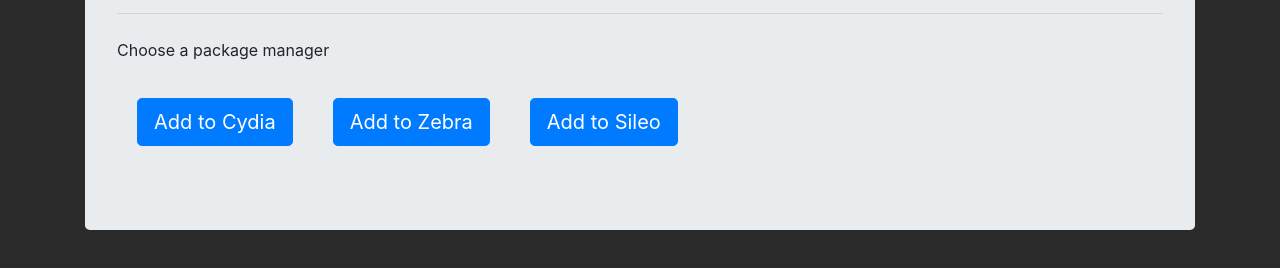
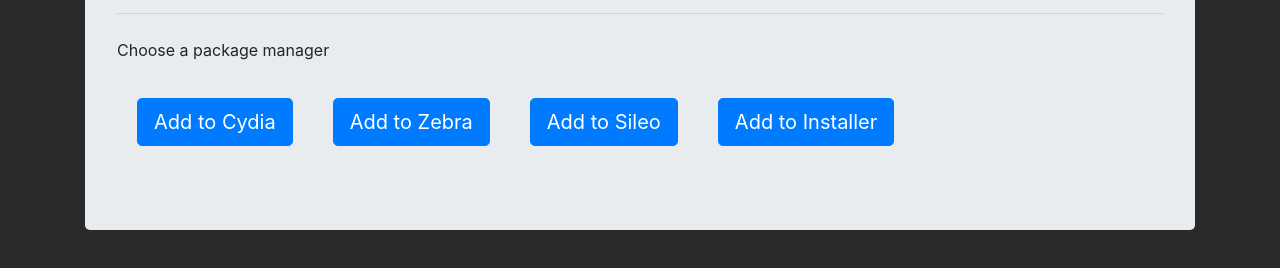
Before and after one commit to Zemyoro/repo, a plain HTML site: page index.html in a window 1280 px wide. Shown: the part 180-448 px from the top of the page. Drawn offline with nearby package versions, Linux system fonts and the light colour scheme.

Commit message:
Installer

```diff
--- a/index.html
+++ b/index.html
@@ -47,7 +47,7 @@
 			<p align="left" class="lead">My repository!</p>
 			<hr class="my-4">
 			<p>Choose a package manager</p>
-			<a class="btn btn-primary btn-lg" href="cydia://url/https://cydia.saurik.com/api/share#?source=https://zemyoro.github.io/repo" role="button">Add to Cydia</a><a class="btn btn-primary btn-lg" href="zbra://sources/add/https://zemyoro.github.io/repo" role="button">Add to Zebra</a><a class="btn btn-primary btn-lg" href="sileo://source/https://zemyoro.github.io/repo" role="button">Add to Sileo</a>
+			<a class="btn btn-primary btn-lg" href="cydia://url/https://cydia.saurik.com/api/share#?source=https://zemyoro.github.io/repo" role="button">Add to Cydia</a><a class="btn btn-primary btn-lg" href="zbra://sources/add/https://zemyoro.github.io/repo" role="button">Add to Zebra</a><a class="btn btn-primary btn-lg" href="sileo://source/https://zemyoro.github.io/repo" role="button">Add to Sileo</a><a class="btn btn-primary btn-lg" href="installer://add/repo=https://zemyoro.github.io/repo" role="button">Add to Installer</a>
 		</div>
 	</div>
 
```
